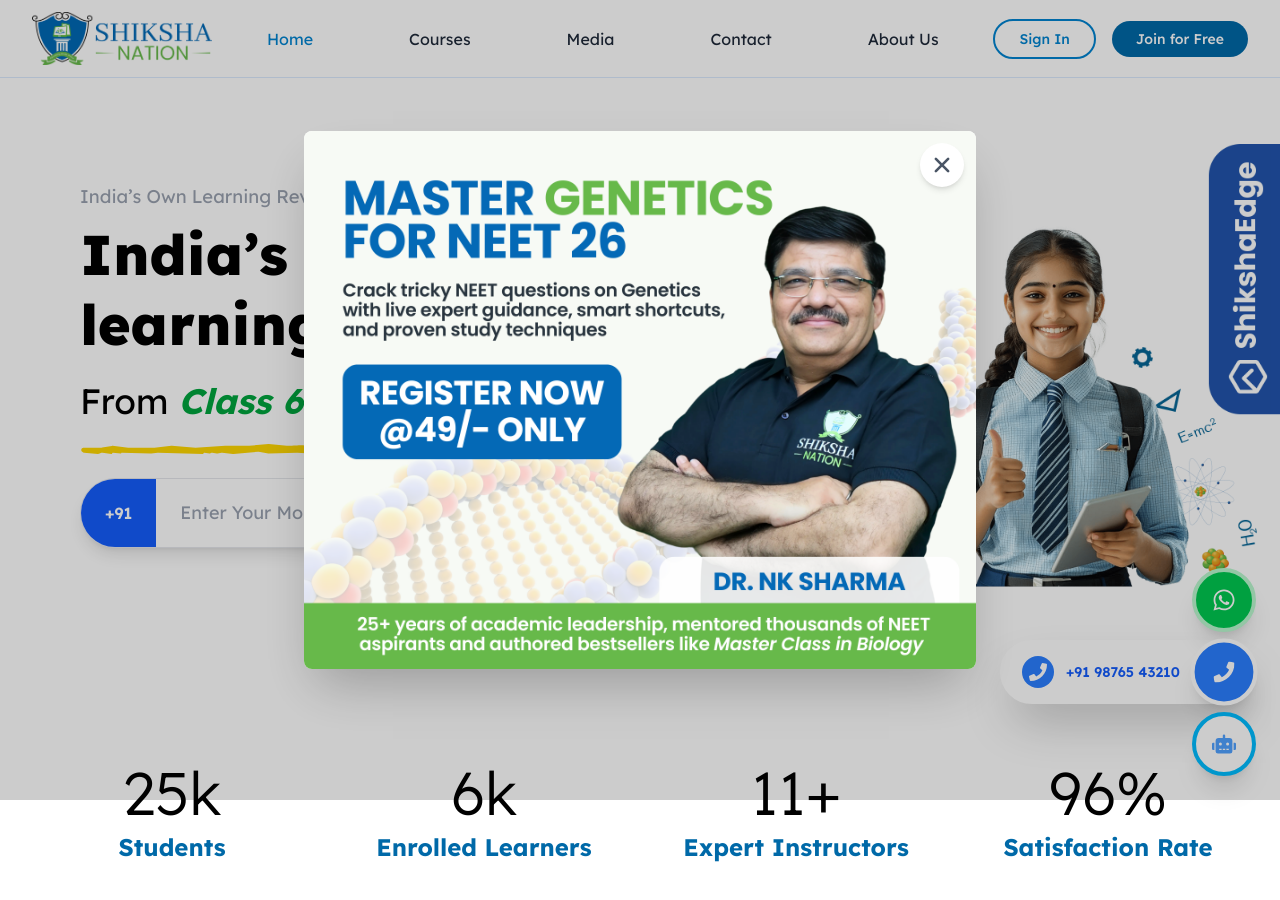
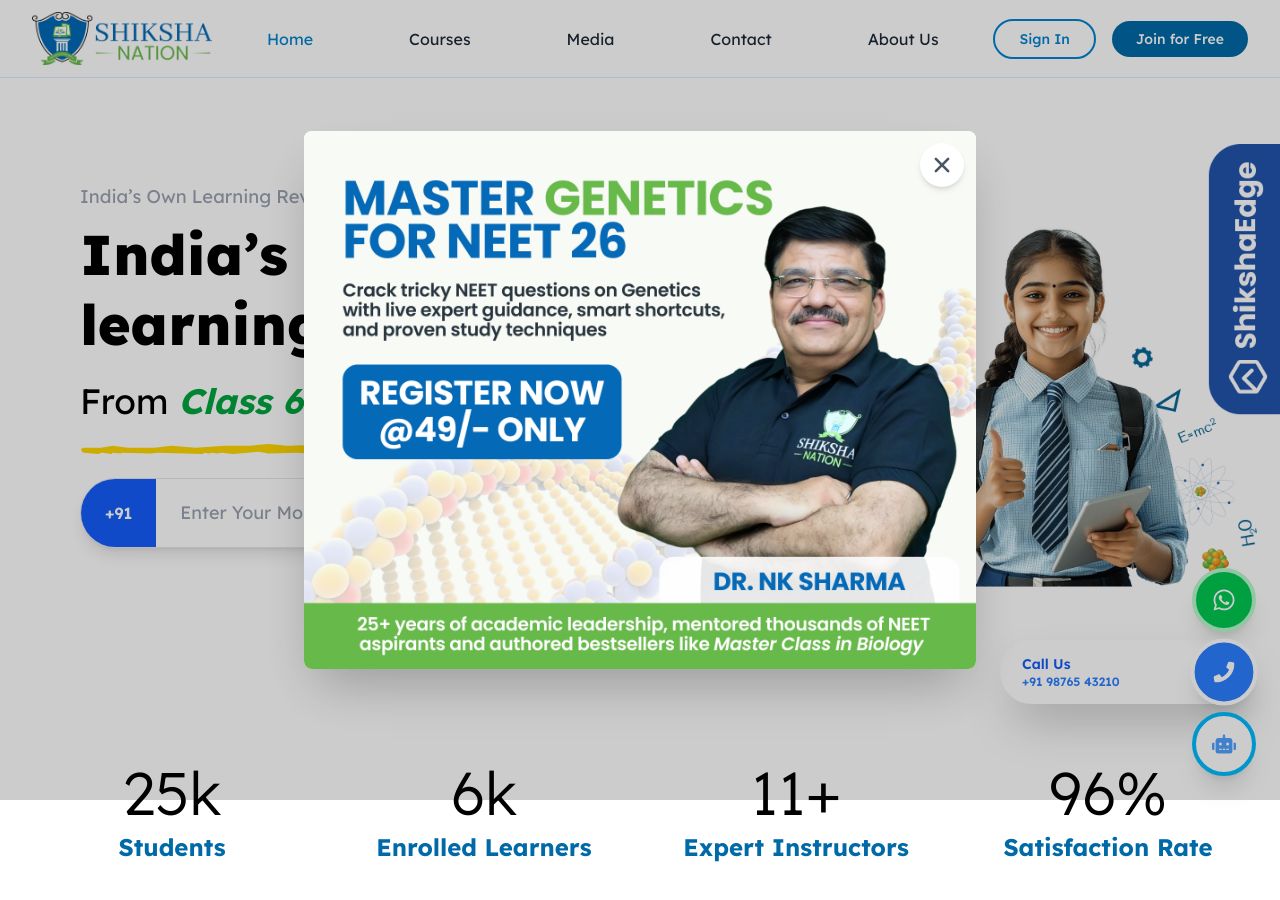
Before and after one commit to shikshanationdev/web, a Next.js app: page / in a window 1280 px wide. Both pictures are taken after a click on the button 1224 px from the left and 600 px from the top of the page. Shown: the top 900 px of the page. Built offline with nearby package versions, Linux system fonts and the light colour scheme.

Commit message:
feat: enhance FloatingContactWidget with hover effects and message cycling improvements

```diff
--- a/src/components/FloatingContactWidget.tsx
+++ b/src/components/FloatingContactWidget.tsx
@@ -1,46 +1,103 @@
 "use client";
 
-import React, { useState, useEffect } from 'react';
+import React, { useState, useEffect, useRef } from 'react';
 import { FaPhone, FaWhatsapp, FaRobot } from 'react-icons/fa';
 
 const FloatingContactWidget = () => {
   const [currentMessageIndex, setCurrentMessageIndex] = useState(-1);
   const [showMessage, setShowMessage] = useState(false);
-  const [isAnimatingOut, setIsAnimatingOut] = useState(false);
+  const [hoveredIndex, setHoveredIndex] = useState(-1);
+  const [isPaused, setIsPaused] = useState(false);
+
+  // Use refs to track timeouts and prevent double cycling
+  const timeoutRefs = useRef<{
+    initial?: NodeJS.Timeout;
+    hide?: NodeJS.Timeout;
+    next?: NodeJS.Timeout;
+  }>({});
+  const cyclingRef = useRef(false);
 
   // Messages to cycle through
   const messages = [
-    { text: '+91 98765 43210', type: 'phone', index: 1 }, // Call button (middle)
-    { text: '+91 98765 43210', type: 'whatsapp', index: 0 }, // WhatsApp button (top)
-    { text: 'Chat with us', type: 'chat', index: 2 } // Chat button (bottom)
+    { action: 'Call Us', details: '+91 98765 43210', type: 'phone', index: 1 }, // Call button (middle)
+    { action: 'WhatsApp Us', details: '+91 98765 43210', type: 'whatsapp', index: 0 }, // WhatsApp button (top)
+    { action: 'Chat with Us', details: 'Live Support', type: 'chat', index: 2 } // Chat button (bottom)
   ];
 
+  // Clear all timeouts helper function
+  const clearAllTimeouts = () => {
+    Object.values(timeoutRefs.current).forEach(timeout => {
+      if (timeout) clearTimeout(timeout);
+    });
+    timeoutRefs.current = {};
+  };
+
+  const handleMouseEnter = (index: number) => {
+    setHoveredIndex(index);
+    setIsPaused(true);
+    setShowMessage(false); // Hide auto-cycling message
+    clearAllTimeouts(); // Clear any running timeouts
+  };
+
+  const handleMouseLeave = () => {
+    setHoveredIndex(-1);
+    setIsPaused(false);
+  };
+
   useEffect(() => {
-    // Start the cycle after 7 seconds
-    const initialDelay = setTimeout(() => {
+    // Clear any existing timeouts when starting new cycle
+    clearAllTimeouts();
+
+    if (isPaused || cyclingRef.current) return;
+
+    const startCycling = () => {
+      if (cyclingRef.current) return; // Prevent double cycling
+      cyclingRef.current = true;
+
       let messageIndex = 0;
 
-      const cycleMessages = () => {
+      const showNextMessage = () => {
+        if (isPaused) {
+          cyclingRef.current = false;
+          return;
+        }
+
         setCurrentMessageIndex(messageIndex);
         setShowMessage(true);
 
-        // Hide message after 7 seconds and move to next
-        setTimeout(() => {
+        // Schedule hiding this message and showing next
+        timeoutRefs.current.hide = setTimeout(() => {
+          if (isPaused) {
+            cyclingRef.current = false;
+            return;
+          }
+
           setShowMessage(false);
-          messageIndex = (messageIndex + 1) % messages.length;
 
-          // Show next message after a brief pause
-          setTimeout(() => {
-            cycleMessages();
+          // Brief pause before next message
+          timeoutRefs.current.next = setTimeout(() => {
+            if (isPaused) {
+              cyclingRef.current = false;
+              return;
+            }
+
+            messageIndex = (messageIndex + 1) % messages.length;
+            showNextMessage();
           }, 500);
         }, 7000);
       };
 
-      cycleMessages();
-    }, 7000);
+      showNextMessage();
+    };
 
-    return () => clearTimeout(initialDelay);
-  }, []);
+    // Initial delay before starting the cycle
+    timeoutRefs.current.initial = setTimeout(startCycling, 7000);
+
+    return () => {
+      clearAllTimeouts();
+      cyclingRef.current = false;
+    };
+  }, [isPaused, messages.length]);
 
   const handleCall = () => {
     window.open('tel:+919876543210', '_self');
@@ -61,27 +118,35 @@ const FloatingContactWidget = () => {
       {/* Contact Icons - Always Visible */}
       <div className="flex flex-col gap-2">
         {/* WhatsApp Button - Green */}
-        <div className="group relative">
+        <div
+          className="group relative"
+          onMouseEnter={() => handleMouseEnter(1)}
+          onMouseLeave={handleMouseLeave}
+        >
           {/* WhatsApp Message - Expands from icon to the left */}
           <div className={`
             absolute right-0 top-1/2 transform -translate-y-1/2
             bg-white text-green-600 rounded-full shadow-2xl text-sm font-semibold border-2 border-white
             transition-all duration-500 ease-out z-10 flex items-center
             h-16
-            ${showMessage && currentMessageIndex === 1
+            ${(showMessage && currentMessageIndex === 1 && !isPaused) || hoveredIndex === 1
               ? 'w-64 px-5 opacity-100'
               : 'w-16 px-0 opacity-0'}
             overflow-hidden
           `}>
             <div className="flex items-center gap-3 w-full">
-              <div className="w-8 h-8 bg-green-500 rounded-full flex items-center justify-center flex-shrink-0">
-                <FaWhatsapp className="text-lg text-white" />
+              <div className="flex flex-col">
+                <span className={`transition-all duration-300 text-green-600 font-semibold ${(showMessage && currentMessageIndex === 1 && !isPaused) || hoveredIndex === 1 ? 'opacity-100' : 'opacity-0'}`}>
+                  {messages[1]?.action}
+                </span>
+                <span className={`transition-all duration-300 text-green-500 text-xs ${(showMessage && currentMessageIndex === 1 && !isPaused) || hoveredIndex === 1 ? 'opacity-100' : 'opacity-0'}`}>
+                  {messages[1]?.details}
+                </span>
               </div>
-              <span className={`transition-all duration-300 text-green-600 ${showMessage && currentMessageIndex === 1 ? 'opacity-100' : 'opacity-0'}`}>
-                {messages[1]?.text}
-              </span>
             </div>
           </div>
+
+          {/* Remove Hover Tooltip - Not needed */}
 
           <button
             onClick={handleWhatsApp}
@@ -97,27 +162,35 @@ const FloatingContactWidget = () => {
         </div>
 
         {/* Call Button - Blue */}
-        <div className="group relative">
+        <div
+          className="group relative"
+          onMouseEnter={() => handleMouseEnter(0)}
+          onMouseLeave={handleMouseLeave}
+        >
           {/* Call Message - Expands from icon to the left */}
           <div className={`
             absolute right-0 top-1/2 transform -translate-y-1/2
             bg-white text-blue-600 rounded-full shadow-2xl text-sm font-semibold border-2 border-white
             transition-all duration-500 ease-out z-10 flex items-center
             h-16
-            ${showMessage && currentMessageIndex === 0
+            ${(showMessage && currentMessageIndex === 0 && !isPaused) || hoveredIndex === 0
               ? 'w-64 px-5 opacity-100'
               : 'w-16 px-0 opacity-0'}
             overflow-hidden
           `}>
             <div className="flex items-center gap-3 w-full">
-              <div className="w-8 h-8 bg-blue-500 rounded-full flex items-center justify-center flex-shrink-0">
-                <FaPhone className="text-lg text-white" />
+              <div className="flex flex-col">
+                <span className={`transition-all duration-300 text-blue-600 font-semibold ${(showMessage && currentMessageIndex === 0 && !isPaused) || hoveredIndex === 0 ? 'opacity-100' : 'opacity-0'}`}>
+                  {messages[0]?.action}
+                </span>
+                <span className={`transition-all duration-300 text-blue-500 text-xs ${(showMessage && currentMessageIndex === 0 && !isPaused) || hoveredIndex === 0 ? 'opacity-100' : 'opacity-0'}`}>
+                  {messages[0]?.details}
+                </span>
               </div>
-              <span className={`transition-all duration-300 text-blue-600 ${showMessage && currentMessageIndex === 0 ? 'opacity-100' : 'opacity-0'}`}>
-                {messages[0]?.text}
-              </span>
             </div>
           </div>
+
+          {/* Remove Hover Tooltip - Not needed */}
 
           <button
             onClick={handleCall}
@@ -133,27 +206,35 @@ const FloatingContactWidget = () => {
         </div>
 
         {/* Chatbot Button - Purple */}
-        <div className="group relative">
+        <div
+          className="group relative"
+          onMouseEnter={() => handleMouseEnter(2)}
+          onMouseLeave={handleMouseLeave}
+        >
           {/* Chat Message - Expands from icon to the left */}
           <div className={`
             absolute right-0 top-1/2 transform -translate-y-1/2
             bg-white text-gray-600 rounded-full shadow-2xl text-sm font-semibold border-2 border-white
             transition-all duration-500 ease-out z-10 flex items-center
             h-16
-            ${showMessage && currentMessageIndex === 2
+            ${(showMessage && currentMessageIndex === 2 && !isPaused) || hoveredIndex === 2
               ? 'w-64 px-5 opacity-100'
               : 'w-16 px-0 opacity-0'}
             overflow-hidden
           `}>
             <div className="flex items-center gap-3 w-full">
-              <div className="w-8 h-8 bg-blue-400 rounded-full flex items-center justify-center flex-shrink-0">
-                <FaRobot className="text-lg text-white" />
+              <div className="flex flex-col">
+                <span className={`transition-all duration-300 text-gray-600 font-semibold ${(showMessage && currentMessageIndex === 2 && !isPaused) || hoveredIndex === 2 ? 'opacity-100' : 'opacity-0'}`}>
+                  {messages[2]?.action}
+                </span>
+                <span className={`transition-all duration-300 text-gray-500 text-xs ${(showMessage && currentMessageIndex === 2 && !isPaused) || hoveredIndex === 2 ? 'opacity-100' : 'opacity-0'}`}>
+                  {messages[2]?.details}
+                </span>
               </div>
-              <span className={`transition-all duration-300 text-gray-600 ${showMessage && currentMessageIndex === 2 ? 'opacity-100' : 'opacity-0'}`}>
-                {messages[2]?.text}
-              </span>
             </div>
           </div>
+
+          {/* Remove Hover Tooltip - Not needed */}
 
           <button
             onClick={handleChatbot}
```
